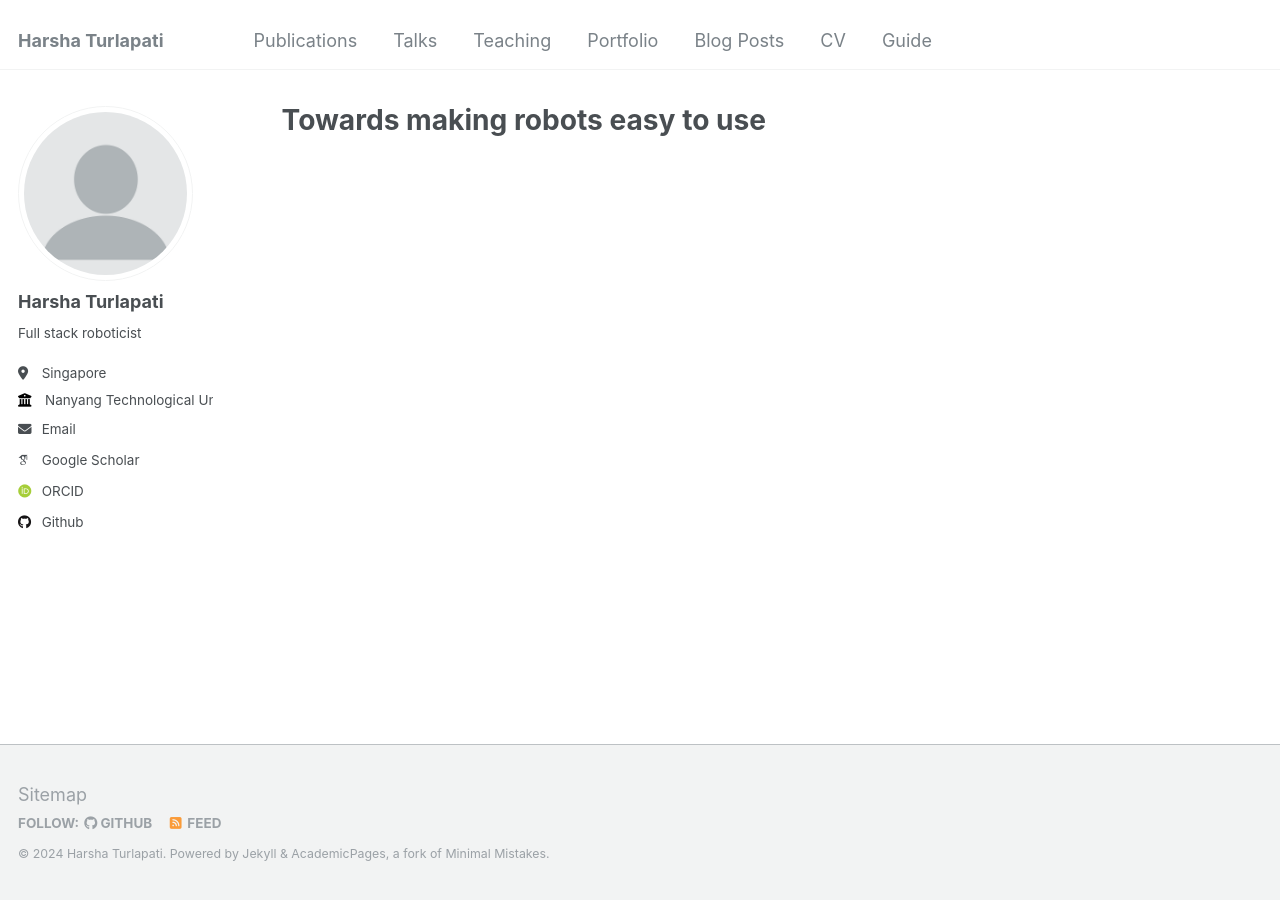
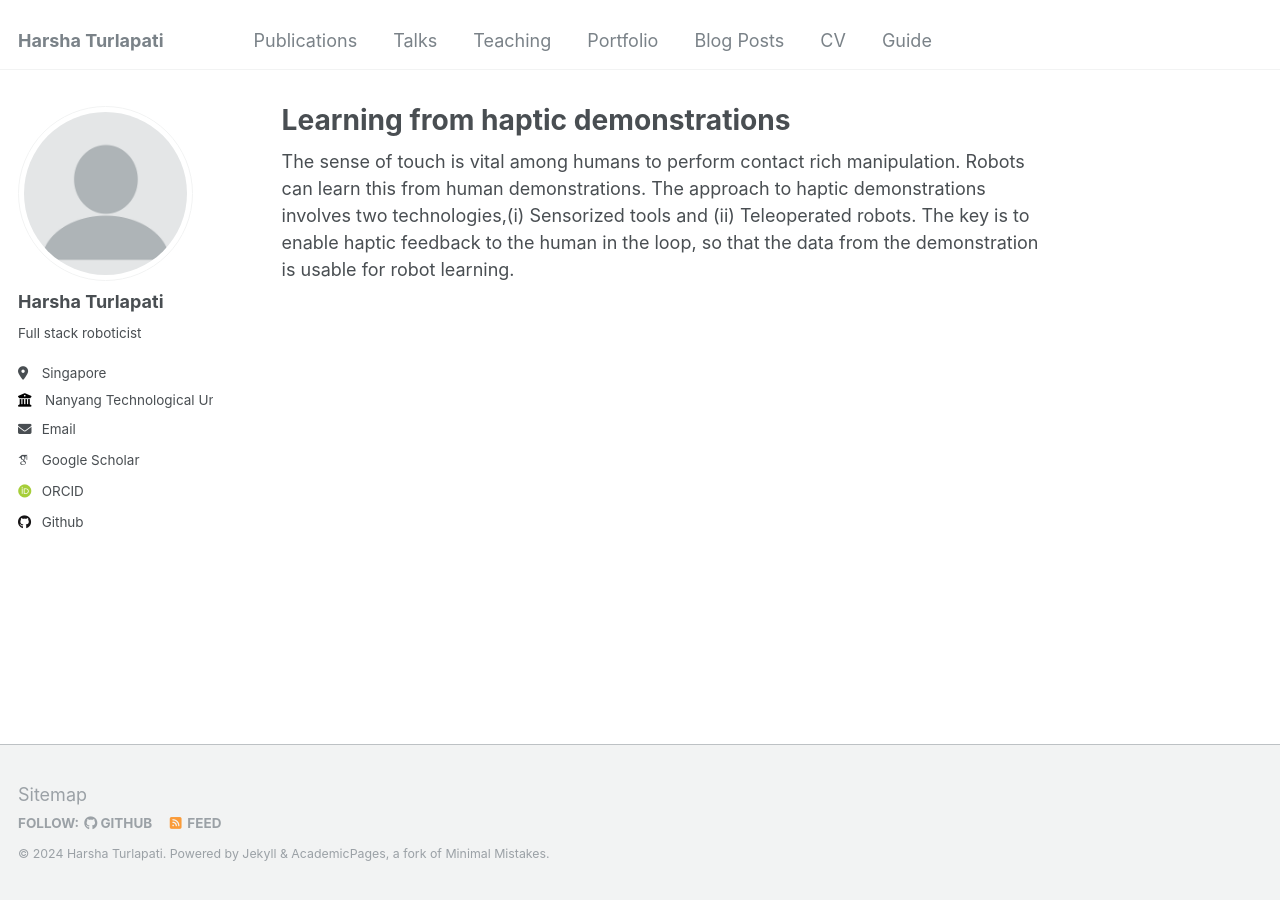
Before and after one commit to harshaturlapati/harshaturlapati.github.io, a Jekyll site: the page built from _pages/about.md, in a window 1280 px wide. Built offline with Jekyll 4.4.1, drawn with Linux system fonts in a browser that asks for light colours; some web fonts are replaced.

Commit message:
Update about.md

```diff
--- a/_pages/about.md
+++ b/_pages/about.md
@@ -1,11 +1,13 @@
 ---
 permalink: /
-title: "Towards making robots easy to use"
+title: "Learning from haptic demonstrations"
 author_profile: true
 redirect_from:
   - /about/
   - /about.html
 ---
+
+The sense of touch is vital among humans to perform contact rich manipulation. Robots can learn this from human demonstrations. The approach to haptic demonstrations involves two technologies,(i) Sensorized tools and (ii) Teleoperated robots. The key is to enable haptic feedback to the human in the loop, so that the data from the demonstration is usable for robot learning.
 
 <!---
 This is the front page of a website that is powered by the [Academic Pages template](https://github.com/academicpages/academicpages.github.io) and hosted on GitHub pages. [GitHub pages](https://pages.github.com) is a free service in which websites are built and hosted from code and data stored in a GitHub repository, automatically updating when a new commit is made to the respository. This template was forked from the [Minimal Mistakes Jekyll Theme](https://mmistakes.github.io/minimal-mistakes/) created by Michael Rose, and then extended to support the kinds of content that academics have: publications, talks, teaching, a portfolio, blog posts, and a dynamically-generated CV. You can fork [this repository](https://github.com/academicpages/academicpages.github.io) right now, modify the configuration and markdown files, add your own PDFs and other content, and have your own site for free, with no ads! An older version of this template powers my own personal website at [stuartgeiger.com](http://stuartgeiger.com), which uses [this Github repository](https://github.com/staeiou/staeiou.github.io).
```
